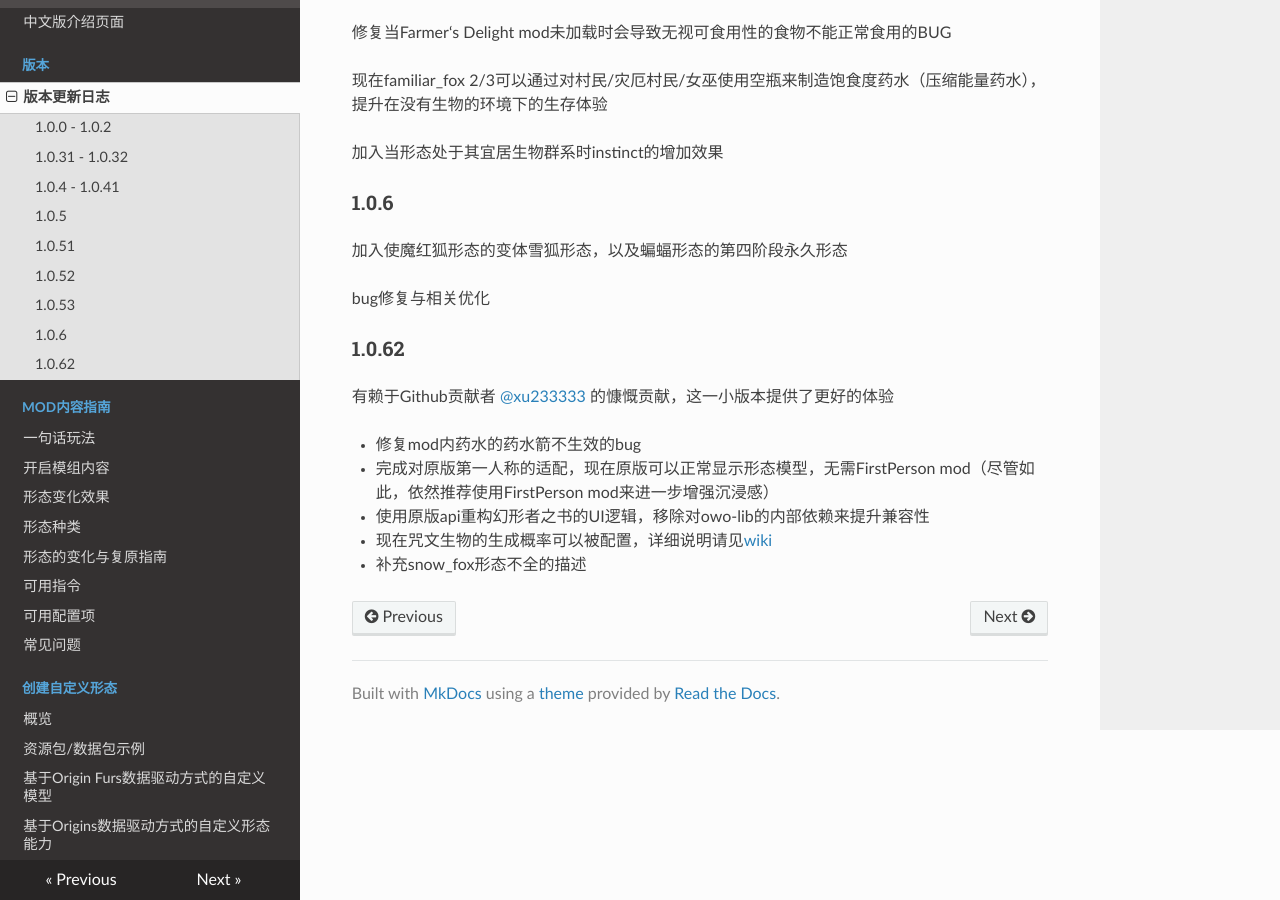
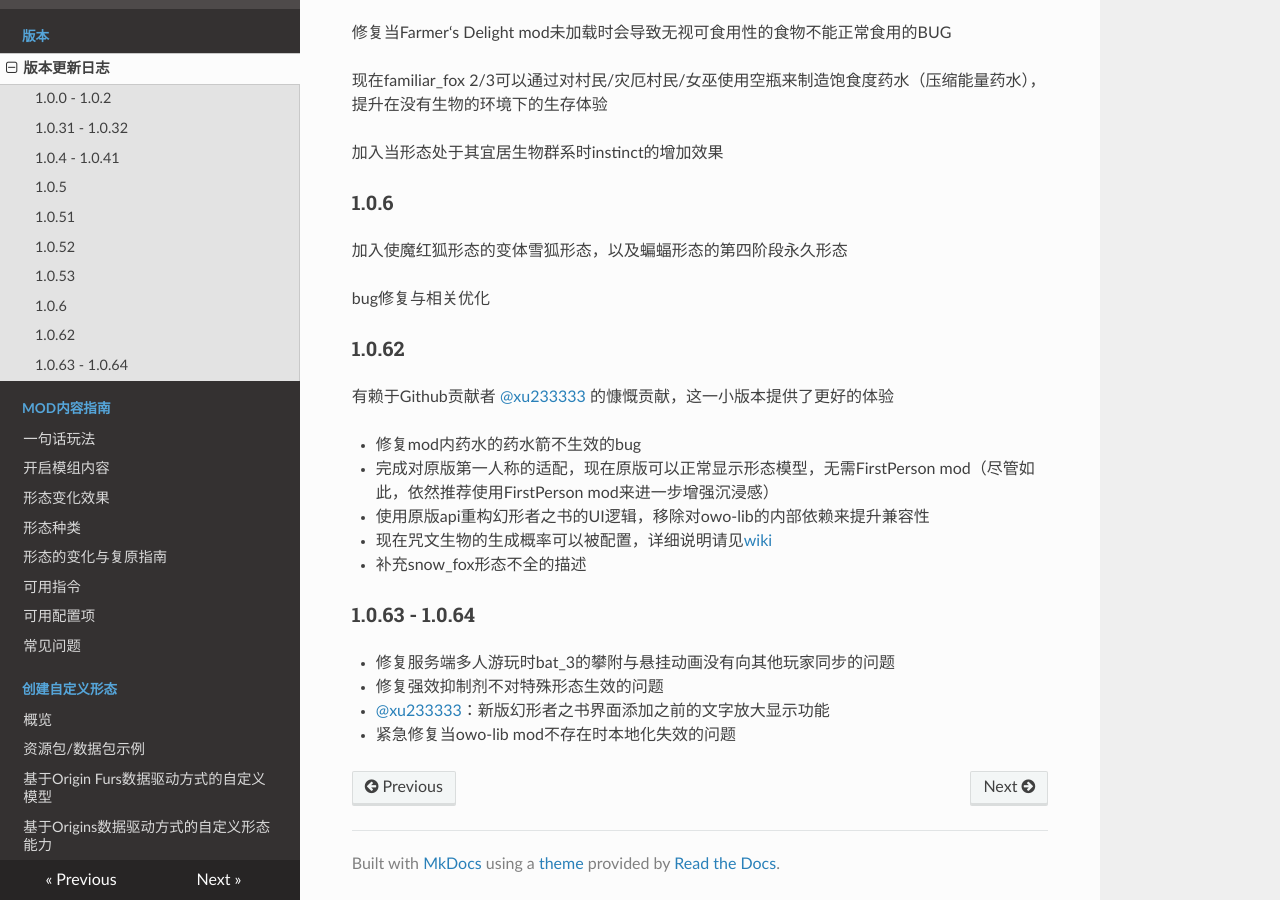
Before and after one commit to onixary/ssc_wiki, an MkDocs documentation site: the page built from docs/update_log/update_log.md, in a window 1280 px wide and 900 px high, scrolled down 2513 px. Built offline with MkDocs 1.6.1, drawn with Linux system fonts in a browser that asks for light colours; nearby versions of some CDN libraries.

Commit message:
Update update_log.md

```diff
--- a/docs/update_log/update_log.md
+++ b/docs/update_log/update_log.md
@@ -119,3 +119,13 @@ bug修复与相关优化
 - 现在咒文生物的生成概率可以被配置，详细说明请见[wiki](https://ssc-wiki.readthedocs.io/en/latest/mod_content/mod_config/)
 
 - 补充snow_fox形态不全的描述
+
+### 1.0.63 - 1.0.64
+
+- 修复服务端多人游玩时bat_3的攀附与悬挂动画没有向其他玩家同步的问题
+
+- 修复强效抑制剂不对特殊形态生效的问题
+
+- [@xu233333](https://github.com/xu233333)：新版幻形者之书界面添加之前的文字放大显示功能
+
+- 紧急修复当owo-lib mod不存在时本地化失效的问题
```
